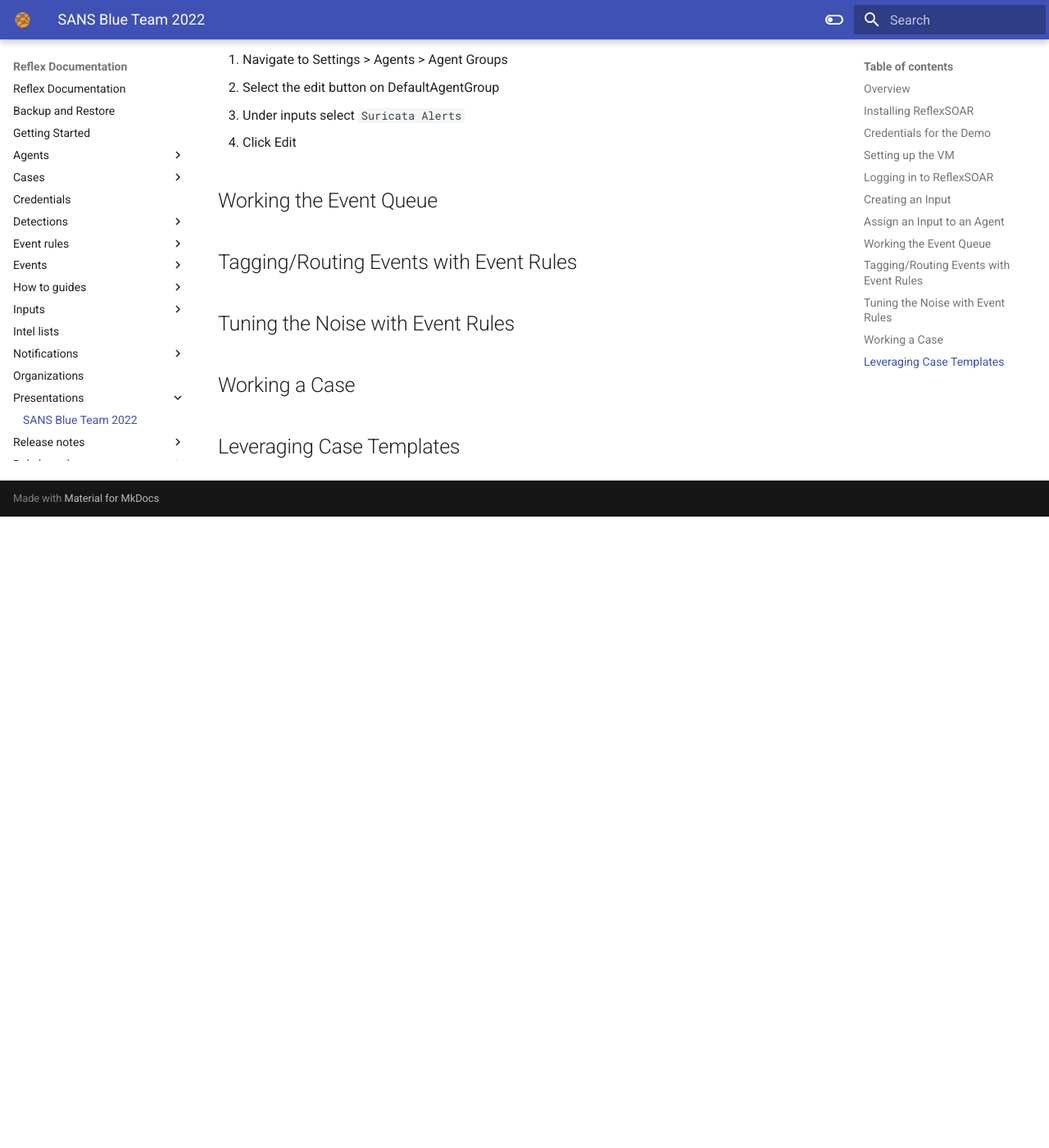
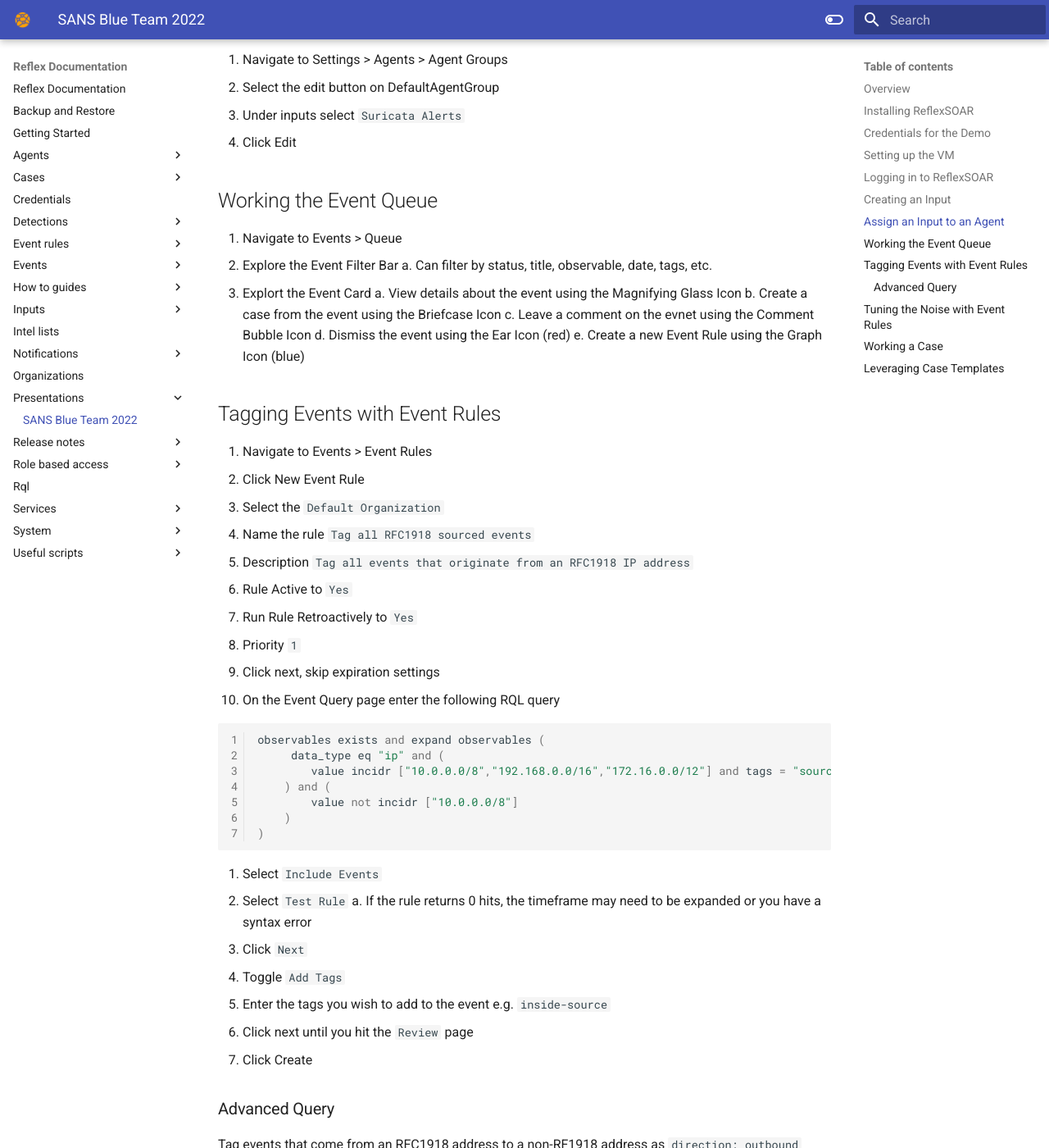
Before and after one commit to reflexsoar/reflex-docs, an MkDocs documentation site: the page built from docs/presentations/sans-blue-team-2022.md, in a window 1280 px wide and 1400 px high, scrolled down 3370 px. Shown: the whole window at 82% size. Built offline with MkDocs 1.6.1 and Material for MkDocs 9.7.7, drawn with Linux system fonts in a browser that asks for light colours; before the commit the page ends 4000 px from its top, so only the background shows below that; some of the changed text lies outside the part shown.

Commit message:
tagging examples

````diff
--- a/docs/presentations/sans-blue-team-2022.md
+++ b/docs/presentations/sans-blue-team-2022.md
@@ -109,7 +109,71 @@
 
 ## Working the Event Queue
 
-## Tagging/Routing Events with Event Rules
+1. Navigate to Events > Queue
+2. Explore the Event Filter Bar
+    a. Can filter by status, title, observable, date, tags, etc.
+3. Explort the Event Card
+    a. View details about the event using the Magnifying Glass Icon
+    b. Create a case from the event using the Briefcase Icon
+    c. Leave a comment on the evnet using the Comment Bubble Icon
+    d. Dismiss the event using the Ear Icon (red)
+    e. Create a new Event Rule using the Graph Icon (blue)
+
+## Tagging Events with Event Rules
+
+1. Navigate to Events > Event Rules
+2. Click New Event Rule
+3. Select the `Default Organization`
+4. Name the rule `Tag all RFC1918 sourced events`
+5. Description `Tag all events that originate from an RFC1918 IP address`
+6. Rule Active to `Yes`
+7. Run Rule Retroactively to `Yes`
+8. Priority `1`
+9. Click next, skip expiration settings
+10. On the Event Query page enter the following RQL query
+
+```python
+observables exists and expand observables (
+     data_type eq "ip" and (
+        value incidr ["10.0.0.0/8","192.168.0.0/16","172.16.0.0/12"] and tags = "source_ip"
+    ) and (
+        value not incidr ["10.0.0.0/8"]
+    )
+)
+```
+
+11. Select `Include Events`
+12. Select `Test Rule`
+    a. If the rule returns 0 hits, the timeframe may need to be expanded or you have a syntax error
+13. Click `Next`
+14. Toggle `Add Tags`
+15. Enter the tags you wish to add to the event e.g. `inside-source`
+16. Click next until you hit the `Review` page
+17. Click Create
+
+### Advanced Query
+Tag events that come from an RFC1918 address to a non-RF1918 address as `direction: outbound`
+
+```python
+# Make sure the event has observables
+observables exists
+
+# Expand the observables field so we can evaluate all properties on each observable
+and expand observables (
+     # The data type should be an ip and not be RFC1918 and be the source_ip
+     data_type eq "ip"
+     and value incidr ["10.0.0.0/8","192.168.0.0/16","172.16.0.0/12"]
+     and tags = "source_ip"
+)
+
+# Expand the observables field again to check the destination_ip
+and expand observables (
+  # Should be an IP but not RFC1918 and be the destination_ip
+  data_type eq "ip"
+  and value not incidr ["10.0.0.0/8","192.168.0.0/16","172.16.0.0./12"]
+  and tags ="destination_ip"
+)
+```
 
 ## Tuning the Noise with Event Rules
 
````
